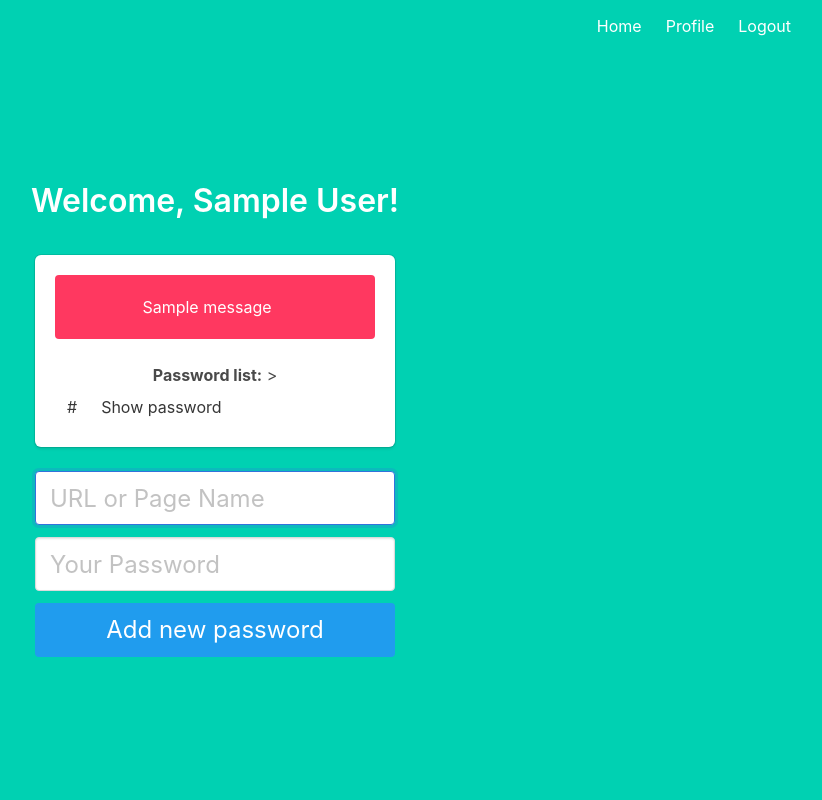
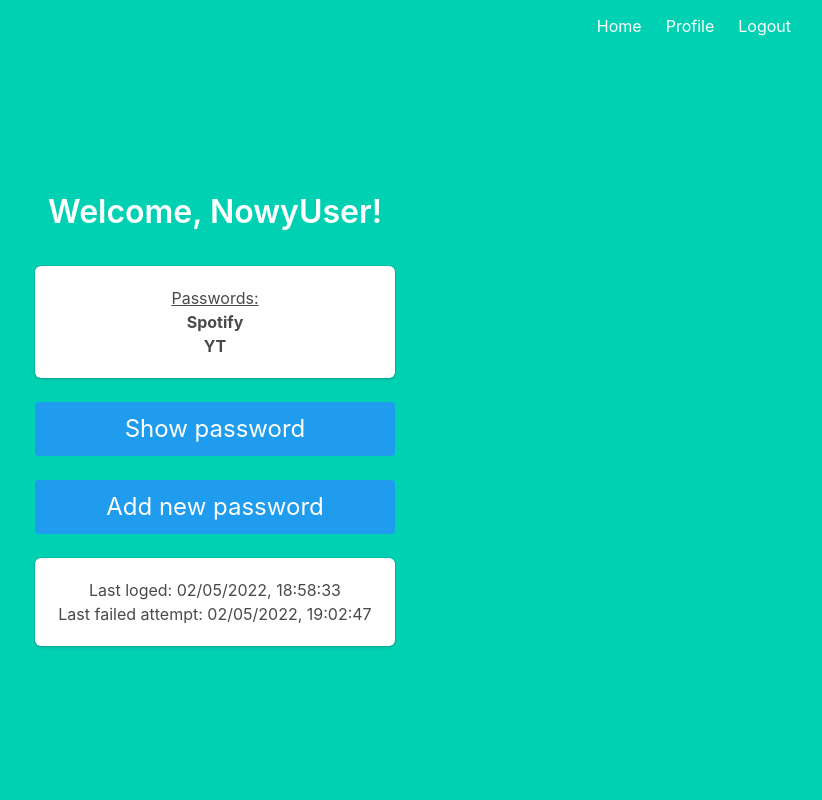
Before and after one commit to Szuman/ProjectODAS, a Flask app: page /profile in a window 1280 px wide. Shown: the whole page, without its empty margins (425-1247 px from the left). Run offline with Flask 2, Linux system fonts and the light colour scheme; a user stored in the database is signed in; data comes from the database, SQL or seed files in the repository; tables that the repository leaves empty hold one stand-in row (values such as "Sample post"); one stand-in notice (Sample message) is shown.

Commit message:
Dodawanie i pokazywanie przechowywanych hasel

```diff
--- a/project/__init__.py
+++ b/project/__init__.py
@@ -28,4 +28,7 @@ def create_app():
     from .main import main as main_blueprint
     app.register_blueprint(main_blueprint)
 
+    from .register import register as register_blueprint
+    app.register_blueprint(register_blueprint)
+
     return app
--- a/project/main.py
+++ b/project/main.py
@@ -7,6 +7,11 @@ from .models import Passwords, User
 from .encryption import encrypt, decrypt
 from . import db
 import re
+import time
+from datetime import datetime
+
+SLEEP_TIME = 5
+MAX_ATTEMPTS = 5
 
 main = Blueprint('main', __name__)
 
@@ -22,6 +27,11 @@ def validate_password(password):
         return False
     return True
 
+def validate_masterpassword(password):
+    if re.match('^.{8,30}$', password):
+        return False
+    return True
+
 @main.route('/')
 def index():
     return render_template('index.html')
@@ -29,29 +39,54 @@ def index():
 @main.route('/profile')
 @login_required
 def profile():
+    user = User.query.filter_by(email=current_user.email).first()
     passwords = Passwords.query.filter_by(user_id = current_user.id).all()
-    return render_template('profile.html', name=current_user.name, passw_list=passwords)
 
-@main.route('/profile', methods=['POST'])
-def profile_post():
+    if user.lastlogedAt:
+        lastLoged = user.lastlogedAt
+        last = lastLoged.strftime("%m/%d/%Y, %H:%M:%S")
+    else:
+        last ='none'
+
+    if user.lastFailedAttempt:
+        failedLogin = user.lastFailedAttempt
+        failed = failedLogin.strftime("%m/%d/%Y, %H:%M:%S")
+    else:
+        failed = 'none'
+
+    return render_template('profile.html', name=current_user.name, passw_list=passwords, last=last, failed=failed)
+
+@main.route('/add', methods=['POST'])
+@login_required
+def add():
+    return redirect(url_for('main.addpassword'))
+
+@main.route('/addpassword')
+@login_required
+def addpassword():
+    return render_template('addpassword.html')
+
+@main.route('/addpassword', methods=["POST"])
+@login_required
+def addpassword_post():
     if validate_url(request.form.get('url')) or validate_password(request.form.get('new_password')):
         flash('Incorrect data')
-        return redirect(url_for('main.profile'))
+        return redirect(url_for('main.addpassword'))
 
     url = request.form.get('url')
     password = request.form.get('new_password')
 
-    thepassword = Passwords.query.filter_by(url=url).first()
+    thepassword = Passwords.query.filter_by(url=url, user_id=current_user.id).first()
 
     if thepassword:
         flash('This name/url is already on the list. Please choose another one')
-        return redirect(url_for('main.profile'))
+        return redirect(url_for('main.addpassword'))
 
     user = User.query.filter_by(id=current_user.id).first()
 
-    masterp = user.masterpassword
+    masterhash = user.masterpassword
 
-    e_password = encrypt(password, masterp)
+    e_password = encrypt(password, masterhash)
 
     new_password = Passwords(url = url, password = e_password, user_id = current_user.id)
 
@@ -61,40 +96,60 @@ def profile_post():
     return redirect(url_for('main.profile'))
 
 @main.route('/show', methods=['POST'])
+@login_required
 def show():
-    url_name = request.form.get('url_name')
-    print(url_name)
-    return redirect(url_for('main.display', page=url_name))
+    return redirect(url_for('main.display'))
 
-@main.route('/verify', methods=['GET','POST'])
+@main.route('/displaypassword')
 @login_required
-def verify():
-        if request.method == 'POST':
-            if validate_password(request.form.get('master')):
-                flash('Incorrect data')
-                return redirect(url_for('main.profile'))
-            master = request.form.get('master')
-            masterhash = current_user.email + master
-            if not passlib.hash.bcrypt.verify(masterhash, current_user.masterpassword):
-                flash('Wrong Master Password')
-                return redirect(url_for('main.profile'))
-            #isverify = true
-            return redirect(url_for('main.display'))
-        return render_template('masterp.html')
+def display():
+    passwords = Passwords.query.filter_by(user_id = current_user.id).all()
+    return render_template('showpassword.html', passw_list=passwords)
 
-@main.route('/verify', methods=['POST'])
-def verify_post():
-    return redirect(url_for('main.profile'))
+@main.route('/displaypassword', methods=['POST'])
+@login_required
+def display_post():
+    if validate_masterpassword(request.form.get('masterp')):
+        flash('Incorrect data')
+        return redirect(url_for('main.display'))
 
-@main.route('/display/<page>')
-@login_required
-def display(page):
-    isverified = 0
-    if isverified == 0:
-        return redirect(url_for('main.verify'))
-    thepassword = Passwords.query.filter_by(url=page).first()
-    d_password = decrypt(thepassword.password, current_user.masterpassword) #isverified = false
-    return render_template('password.html', url=thepassword.url, password=d_password)
+    pname = request.form.get('options')
+    if not pname:
+        flash('Please choose password to display')
+        return redirect(url_for('main.display'))
+
+    masterp = request.form.get('masterp')
+
+    user = User.query.filter_by(id=current_user.id).first()
+    masterhash = current_user.email + masterp
+
+    time.sleep(SLEEP_TIME)
+    if not passlib.hash.bcrypt.verify(masterhash, current_user.masterpassword):
+        att = user.attempts
+        user.attempts = att + 1
+        if user.attempts == MAX_ATTEMPTS:
+            user.lastFailedAttempt = datetime.now()
+            db.session.commit()
+            flash('You reached your attempts limit. Please wait 10 min before next attempt')
+            return redirect(url_for('auth.logout'))
+        flash('Wrong Master Password')
+        db.session.commit()
+        return redirect(url_for('main.display'))
+
+    user.attempts = 0
+    db.session.commit()
+    return thepassword_decode(pname)
+
+def thepassword_decode(url):
+    passw_list = Passwords.query.filter_by(user_id = current_user.id).all()
+
+    thepassword = Passwords.query.filter_by(url=url, user_id=current_user.id).first()
+
+    masterp = current_user.masterpassword
+
+    d_password = decrypt(thepassword.password, masterp)
+    password_str = bytes.decode(d_password)
+    return render_template('showpassword.html', passw_list=passw_list, url=url, thepassword=password_str)
 
 @main.route('/goback', methods=['POST'])
 def goback_post():
--- a/project/models.py
+++ b/project/models.py
@@ -10,12 +10,14 @@ class User(UserMixin, db.Model):
     masterpassword = db.Column(db.String(100))
     name = db.Column(db.String(100))
     attempts = db.Column(db.Integer)
-    lastloginAt = db.Column(db.DateTime)
+    logedNow = db.Column(db.DateTime)
+    lastlogedAt = db.Column(db.DateTime)
+    lastFailedAttempt = db.Column(db.DateTime)
     passwords = db.relationship("Passwords", backref = 'user')
 
 class Passwords(db.Model):
     __tablename__ = 'passwords'
     id = db.Column(db.Integer, primary_key=True)
-    url = db.Column(db.String(1000), nullable=False, unique=True)
+    url = db.Column(db.String(1000), nullable=False)
     password = db.Column(db.String(1000))
     user_id = db.Column(db.Integer, db.ForeignKey('user.id'), nullable=False)
--- a/project/templates/base.html
+++ b/project/templates/base.html
@@ -29,7 +29,7 @@
                             <a href="{{ url_for('auth.login') }}" class="navbar-item">
                                 Login
                             </a>
-                            <a href="{{ url_for('auth.signup') }}" class="navbar-item">
+                            <a href="{{ url_for('register.signup') }}" class="navbar-item">
                                 Sign Up
                             </a>
                             {% endif %}
--- a/project/templates/login.html
+++ b/project/templates/login.html
@@ -20,7 +20,7 @@
             </div>
             <div class="field">
                 <div class="control">
-                    <input class="input is-large" type="password" name="password" placeholder="Master Password">
+                    <input class="input is-large" type="password" name="password" placeholder="Password">
                 </div>
             </div>
             <button class="button is-block is-info is-large is-fullwidth">Login</button>
--- a/project/templates/profile.html
+++ b/project/templates/profile.html
@@ -6,41 +6,34 @@
 </h1>
 <div class="column is-4 is-offset-4">
   <div class="box">
-    {% with messages = get_flashed_messages() %}
-    {% if messages %}
-    <div class="notification is-danger">
-        {{ messages[0] }}
-    </div>
-    {% endif %}
-    {% endwith %}
-    <b>Password list:</b>
+    <u>Passwords:</u>
     {% if passw_list %}
-    <table class="table">
+    <ul>
         {% for pass in passw_list %}
-      <tr>
-        <form method="POST" action="/show">
-				<td><p name="url_name">{{ pass.url }}</p></td>
-				<td><a href="{{ url_for('main.verify') }}">Show password</a>
-        </td>
-        </form>>
-			</tr>
+        <li><b> {{ pass.url }} </b></li>
         {% endfor %}
-    </table>
+    </ul>
     {% endif %}
   </div>
-    <form method="POST" action="/profile">
+  <form method="POST" action="/show">
     <div class="field">
       <div class="control">
-            <input class="input is-large" type="text" name="url" placeholder="URL or Page Name" autofocus="">
+        <button class="button is-block is-info is-large is-fullwidth">Show password</button>
       </div>
     </div>
+  </form>
+  <br>
+  <form method="POST" action="/add">
     <div class="field">
       <div class="control">
-            <input class="input is-large" type="password" name="new_password" placeholder="Your Password">
+        <button class="button is-block is-info is-large is-fullwidth">Add new password</button>
       </div>
     </div>
-      <button class="button is-block is-info is-large is-fullwidth">Add new password</button>
   </form>
+  <br>
+  <div class="box">
+    <p>Last loged: {{ last }}</p>
+    <p>Last failed attempt: {{ failed }}</p>
   </div>
 </div>
 {% endblock %}
```
Also changed, not shown: project/auth.py (+13 -10 lines), project/encryption.py (+8 -8 lines), project/templates/addpassword.html (added, +35 -0 lines), project/templates/masterp.html (deleted, +0 -25 lines), project/templates/password.html (deleted, +0 -23 lines), project/templates/showpassword.html (added, +45 -0 lines), project/db.sqlite, 1 other file. Lines whose indentation alone changed are shown as unchanged.
